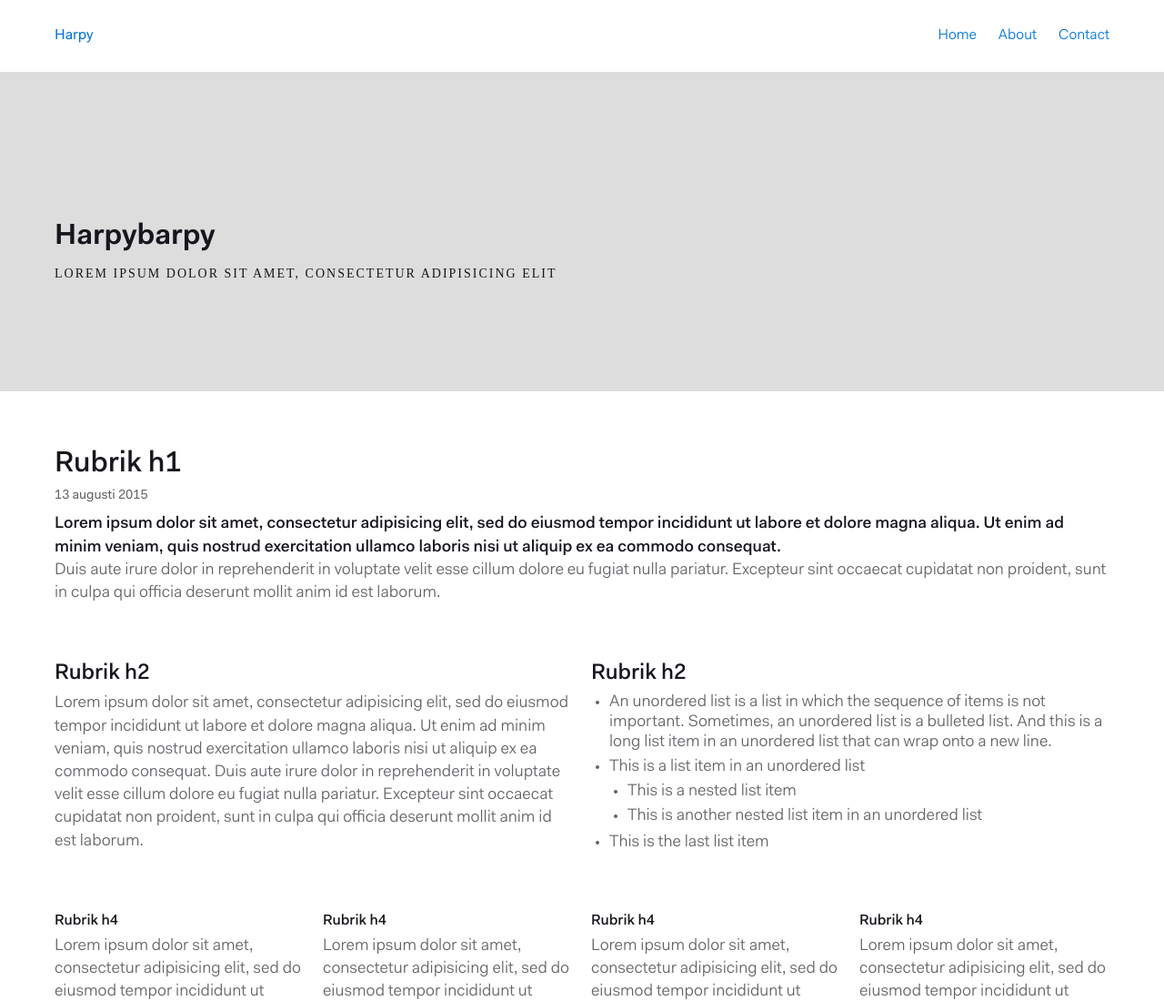
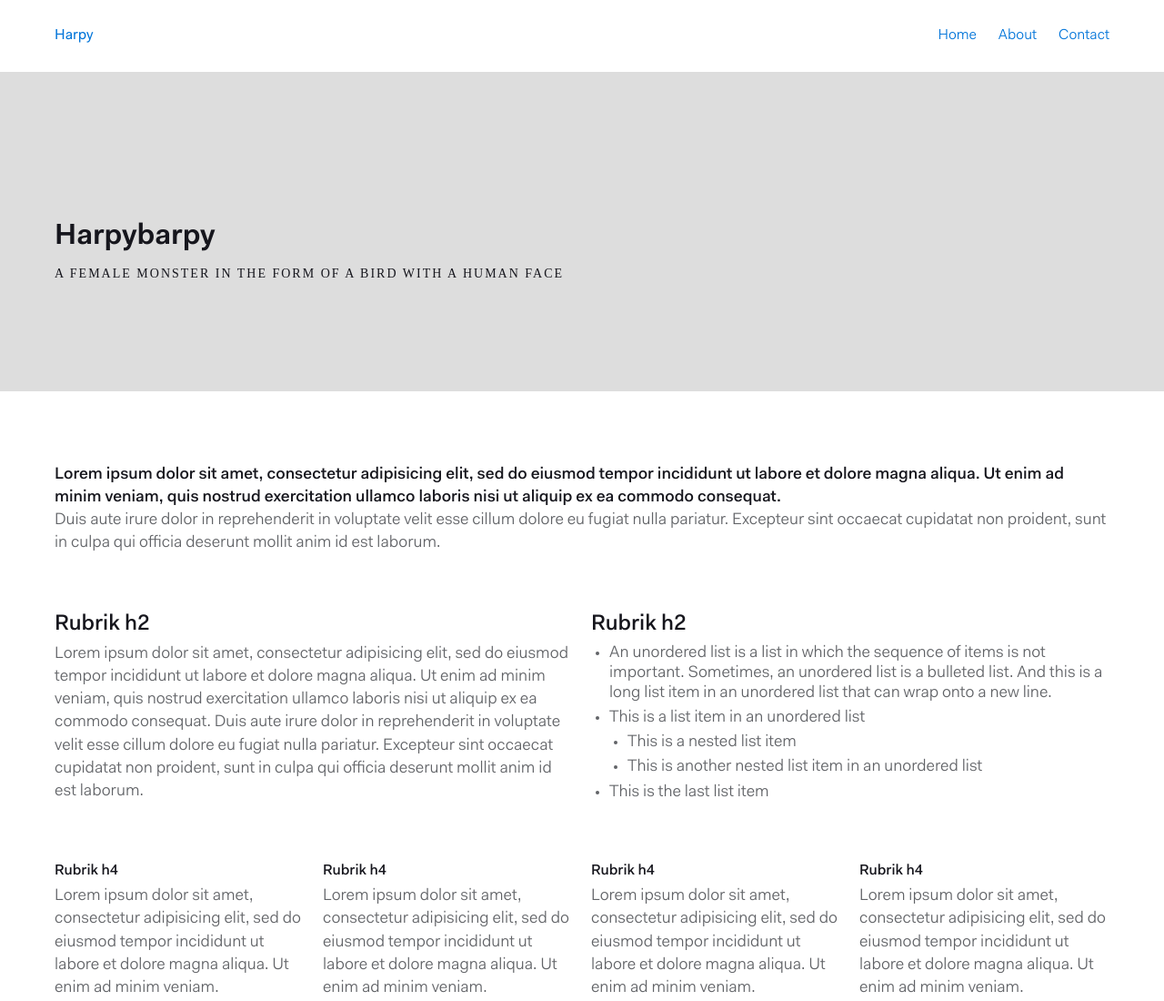
Before and after one commit to harpy-css/harpy, a website: page index.html in a window 1280 px wide. Shown: the top 1100 px of the page at 91% size. Drawn offline with Linux system fonts and the light colour scheme.

Commit message:
Rensat filer

```diff
--- a/index.html
+++ b/index.html
@@ -95,16 +95,14 @@ HHHHHHHHH     HHHHHHHHH  aaaaaaaaaa  aaaarrrrrrr             p::::::pppppppp
 	 	<div class="jumbotron pyl pys-xs bg-silver">
 	 		<div class="container">
 	 			<h1 class="mtl mts-xs ptl pts-md bold mbns">Harpybarpy</h1>
-	 			<h3 class="mbl pbl">Lorem ipsum dolor sit amet, consectetur adipisicing elit</h3>
+	 			<h3 class="mbl pbl">a female monster in the form of a bird with a human face</h3>
 	 		</div>
 	 	</div>
 
 	    <div class="container">
 	    	<div class="row mtl">
 	    		<div class="col-md-12">
-	    			<h1 class="">Rubrik h1</h1>
-	    			<span class="time">13 augusti 2015</span>
-			    	<p class="ingress">Lorem ipsum dolor sit amet, consectetur adipisicing elit, sed do eiusmod
+			    	<p class="ingress mtl">Lorem ipsum dolor sit amet, consectetur adipisicing elit, sed do eiusmod
 			    	tempor incididunt ut labore et dolore magna aliqua. Ut enim ad minim veniam,
 			    	quis nostrud exercitation ullamco laboris nisi ut aliquip ex ea commodo
 			    	consequat.</p><p> Duis aute irure dolor in reprehenderit in voluptate velit esse
```
